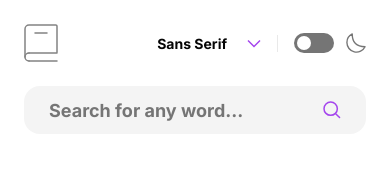
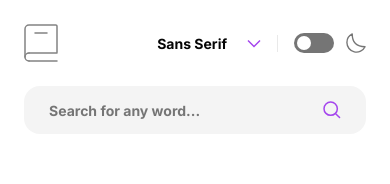
Before and after one commit to lleonardus/dictionary, a React (Vite) app: page / in a window 390 px wide. Shown: the top 184 px of the page. Built offline with nearby package versions, Linux system fonts and the light colour scheme.

Commit message:
reducing font size in input in mobile mode

```diff
--- a/src/components/Form.jsx
+++ b/src/components/Form.jsx
@@ -1,4 +1,6 @@
 import { useEffect, useRef, useState } from "react";
+
+//TODO diminuir o tamanho da font no modo mobile (conferir quando voltar)
 
 export default function Form({ word, setWord, isDisabled }) {
   const [searchTerm, setSearchTerm] = useState("");
@@ -52,7 +54,7 @@ export default function Form({ word, setWord, isDisabled }) {
     <form onSubmit={(e) => handleSubmit(e)}>
       <div>
         <input
-          className={`h-12 w-full cursor-pointer rounded-2xl border bg-gray-200 bg-[url('/images/icon-search.svg')] bg-[center_right_24px] bg-no-repeat px-6 pr-14 text-base font-bold caret-purple outline-none placeholder:text-gray-500 sm:h-16 sm:text-lg dark:bg-gray-800 ${isBlank || isInvalid ? "border-red" : "border-[transparent] hover:border-purple focus:border-purple"} ${isDisabled ? "cursor-wait" : ""}`}
+          className={`h-12 w-full cursor-pointer rounded-2xl border bg-gray-200 bg-[url('/images/icon-search.svg')] bg-[center_right_24px] bg-no-repeat px-6 pr-14 text-sm font-bold caret-purple outline-none placeholder:text-gray-500 sm:h-16 sm:text-lg dark:bg-gray-800 ${isBlank || isInvalid ? "border-red" : "border-[transparent] hover:border-purple focus:border-purple"} ${isDisabled ? "cursor-wait" : ""}`}
           type="text"
           placeholder="Search for any word..."
           disabled={isDisabled}
```
